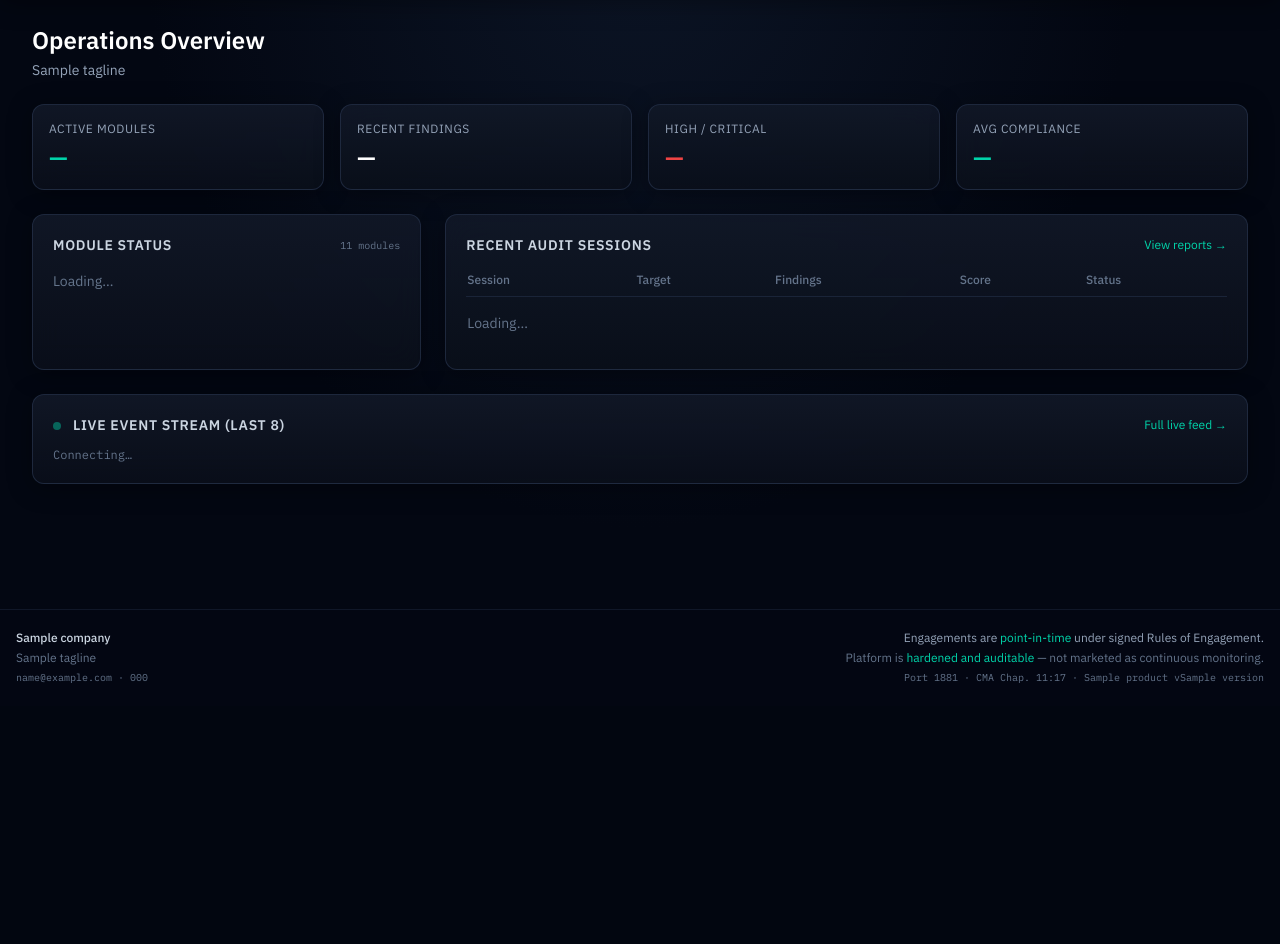
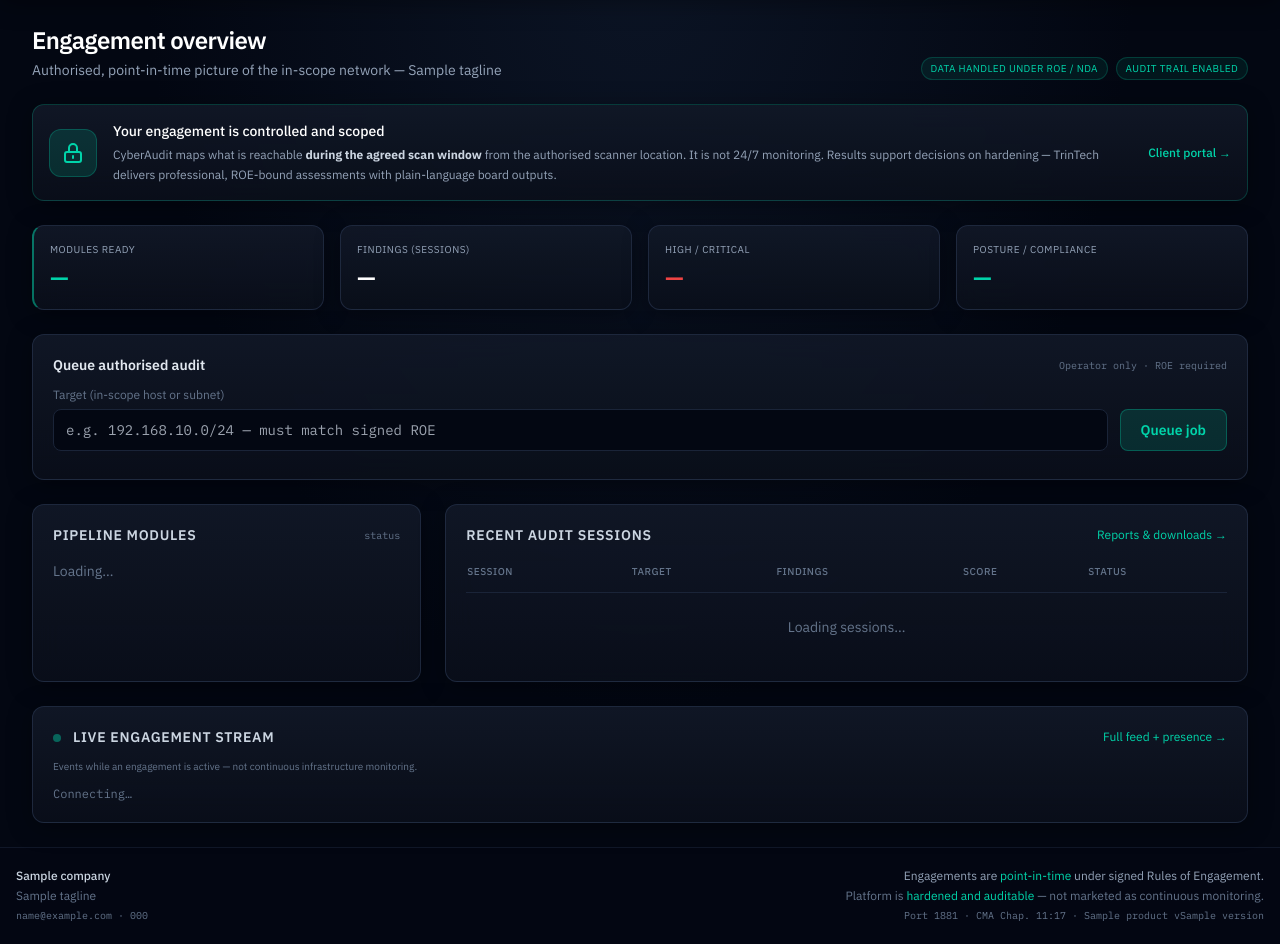
Before and after one commit to trintechdigitaldefense/cyberaudit-dashboard, a Python web app: template templates/index.html in a window 1280 px wide. Shown: the part 94-1038 px from the top of the page. Before the commit the page ends 777 px from the top, so only its background shows below. Run offline with Jinja, Linux system fonts and the light colour scheme; the template is opened without the code that fills it: most values are stand-ins (such as "Sample title", 1, 10 or a date in 2020); some libraries are stand-ins or nearby versions.

Commit message:
ui: professional engagement overview with trust banner and ROE messaging

```diff
--- a/templates/index.html
+++ b/templates/index.html
@@ -2,59 +2,99 @@
 {% block title %}Overview{% endblock %}
 
 {% block content %}
-<div class="mb-6">
-  <h1 class="text-2xl font-semibold text-white">Operations Overview</h1>
-  <p class="text-sm text-slate-400 mt-1">{{ company.tagline }}</p>
+<div class="mb-6 flex flex-col lg:flex-row lg:items-end lg:justify-between gap-4">
+  <div>
+    <h1 class="text-2xl font-semibold text-white tracking-tight">Engagement overview</h1>
+    <p class="text-sm text-slate-400 mt-1">Authorised, point-in-time picture of the in-scope network — {{ company.tagline }}</p>
+  </div>
+  <div class="flex flex-wrap gap-2">
+    <span class="trust-chip">Data handled under ROE / NDA</span>
+    <span class="trust-chip">Audit trail enabled</span>
+  </div>
+</div>
+
+<div class="glass glass-accent rounded-xl p-4 mb-6 flex flex-col sm:flex-row gap-4 items-start sm:items-center">
+  <div class="flex-shrink-0 w-12 h-12 rounded-xl bg-cyber-accent/15 border border-cyber-accent/25 flex items-center justify-center">
+    <svg class="w-6 h-6 text-cyber-accent" fill="none" stroke="currentColor" viewBox="0 0 24 24">
+      <path stroke-linecap="round" stroke-linejoin="round" stroke-width="2" d="M12 15v2m-6 4h12a2 2 0 002-2v-6a2 2 0 00-2-2H6a2 2 0 00-2 2v6a2 2 0 002 2zm10-10V7a4 4 0 00-8 0v4h8z"/>
+    </svg>
+  </div>
+  <div class="flex-1 min-w-0">
+    <div class="text-sm font-medium text-white">Your engagement is controlled and scoped</div>
+    <p class="text-xs text-slate-400 mt-1 leading-relaxed">
+      CyberAudit maps what is reachable <strong class="text-slate-300">during the agreed scan window</strong> from the authorised scanner location.
+      It is not 24/7 monitoring. Results support decisions on hardening — TrinTech delivers professional, ROE-bound assessments with plain-language board outputs.
+    </p>
+  </div>
+  <a href="/portal" class="text-xs font-medium text-cyber-accent hover:underline whitespace-nowrap">Client portal →</a>
 </div>
 
 <div class="grid grid-cols-2 md:grid-cols-4 gap-4 mb-6" id="kpi-row">
-  <div class="glass rounded-xl p-4 glow">
-    <div class="text-xs text-slate-400 uppercase tracking-wider">Active Modules</div>
-    <div class="text-2xl font-semibold text-cyber-accent mt-1" id="kpi-running">—</div>
+  <div class="glass rounded-xl p-4 border-l-2 border-l-cyber-accent/50">
+    <div class="text-[10px] text-slate-400 uppercase tracking-wider">Modules ready</div>
+    <div class="text-2xl font-semibold text-cyber-accent mt-1 tabular-nums" id="kpi-running">—</div>
   </div>
   <div class="glass rounded-xl p-4">
-    <div class="text-xs text-slate-400 uppercase tracking-wider">Recent Findings</div>
-    <div class="text-2xl font-semibold text-white mt-1" id="kpi-findings">—</div>
+    <div class="text-[10px] text-slate-400 uppercase tracking-wider">Findings (sessions)</div>
+    <div class="text-2xl font-semibold text-white mt-1 tabular-nums" id="kpi-findings">—</div>
   </div>
   <div class="glass rounded-xl p-4">
-    <div class="text-xs text-slate-400 uppercase tracking-wider">High / Critical</div>
-    <div class="text-2xl font-semibold text-cyber-danger mt-1" id="kpi-high">—</div>
+    <div class="text-[10px] text-slate-400 uppercase tracking-wider">High / critical</div>
+    <div class="text-2xl font-semibold text-cyber-danger mt-1 tabular-nums" id="kpi-high">—</div>
   </div>
   <div class="glass rounded-xl p-4">
-    <div class="text-xs text-slate-400 uppercase tracking-wider">Avg Compliance</div>
-    <div class="text-2xl font-semibold text-cyber-accent mt-1" id="kpi-compliance">—</div>
+    <div class="text-[10px] text-slate-400 uppercase tracking-wider">Posture / compliance</div>
+    <div class="text-2xl font-semibold text-cyber-accent mt-1 tabular-nums" id="kpi-compliance">—</div>
   </div>
+</div>
+
+<div class="glass rounded-xl p-5 mb-6">
+  <div class="flex items-center justify-between mb-3">
+    <h2 class="text-sm font-semibold text-slate-200">Queue authorised audit</h2>
+    <span class="text-[10px] font-mono text-slate-500">Operator only · ROE required</span>
+  </div>
+  <div class="flex flex-col sm:flex-row gap-3 items-stretch sm:items-end">
+    <div class="flex-1">
+      <label class="text-xs text-slate-500 block mb-1.5">Target (in-scope host or subnet)</label>
+      <input id="audit-target" type="text" placeholder="e.g. 192.168.10.0/24 — must match signed ROE"
+             class="w-full rounded-lg bg-cyber-950 border border-cyber-700 px-3 py-2.5 text-sm text-white focus:outline-none focus:border-cyber-accent font-mono">
+    </div>
+    <button id="btn-start-audit" type="button"
+            class="px-5 py-2.5 rounded-lg bg-cyber-accent/15 text-cyber-accent border border-cyber-accent/30 hover:bg-cyber-accent/25 text-sm font-semibold transition">
+      Queue job
+    </button>
+  </div>
+  <p id="audit-msg" class="text-xs text-slate-500 mt-2"></p>
 </div>
 
 <div class="grid grid-cols-1 lg:grid-cols-3 gap-6">
   <div class="lg:col-span-1 glass rounded-xl p-5">
     <div class="flex items-center justify-between mb-4">
-      <h2 class="text-sm font-semibold uppercase tracking-wider text-slate-300">Module Status</h2>
-      <span class="text-[10px] font-mono text-slate-500">11 modules</span>
+      <h2 class="text-sm font-semibold uppercase tracking-wider text-slate-300">Pipeline modules</h2>
+      <span class="text-[10px] font-mono text-slate-500">status</span>
     </div>
     <div id="module-list" class="space-y-2 max-h-96 overflow-y-auto pr-1">
       <div class="text-slate-500 text-sm">Loading…</div>
     </div>
   </div>
-
   <div class="lg:col-span-2 glass rounded-xl p-5">
     <div class="flex items-center justify-between mb-4">
-      <h2 class="text-sm font-semibold uppercase tracking-wider text-slate-300">Recent Audit Sessions</h2>
-      <a href="/reports" class="text-xs text-cyber-accent hover:underline">View reports →</a>
+      <h2 class="text-sm font-semibold uppercase tracking-wider text-slate-300">Recent audit sessions</h2>
+      <a href="/reports" class="text-xs text-cyber-accent hover:underline">Reports & downloads →</a>
     </div>
     <div class="overflow-x-auto">
       <table class="w-full text-sm">
         <thead>
-          <tr class="text-left text-xs text-slate-500 border-b border-cyber-700">
-            <th class="pb-2 font-medium">Session</th>
-            <th class="pb-2 font-medium">Target</th>
-            <th class="pb-2 font-medium">Findings</th>
-            <th class="pb-2 font-medium">Score</th>
-            <th class="pb-2 font-medium">Status</th>
+          <tr class="text-left text-[10px] uppercase tracking-wider text-slate-500 border-b border-cyber-700">
+            <th class="pb-2.5 font-medium">Session</th>
+            <th class="pb-2.5 font-medium">Target</th>
+            <th class="pb-2.5 font-medium">Findings</th>
+            <th class="pb-2.5 font-medium">Score</th>
+            <th class="pb-2.5 font-medium">Status</th>
           </tr>
         </thead>
         <tbody id="session-table" class="divide-y divide-cyber-800">
-          <tr><td colspan="5" class="py-4 text-slate-500">Loading…</td></tr>
+          <tr><td colspan="5" class="py-6 text-slate-500 text-center">Loading sessions…</td></tr>
         </tbody>
       </table>
     </div>
@@ -65,10 +105,11 @@
   <div class="flex items-center justify-between mb-3">
     <h2 class="text-sm font-semibold uppercase tracking-wider text-slate-300">
       <span class="inline-block w-2 h-2 rounded-full bg-cyber-accent pulse-dot mr-2"></span>
-      Live Event Stream (last 8)
+      Live engagement stream
     </h2>
-    <a href="/live" class="text-xs text-cyber-accent hover:underline">Full live feed →</a>
+    <a href="/live" class="text-xs text-cyber-accent hover:underline">Full feed + presence →</a>
   </div>
+  <p class="text-[10px] text-slate-500 mb-3">Events while an engagement is active — not continuous infrastructure monitoring.</p>
   <div id="live-preview" class="space-y-2 font-mono text-xs">
     <div class="text-slate-500">Connecting…</div>
   </div>
@@ -81,58 +122,82 @@ async function refreshOverview() {
   try {
     const res = await fetch('/api/status');
     const data = await res.json();
-    const running = data.modules.filter(m => m.status === 'running').length;
-    document.getElementById('kpi-running').textContent = running;
-    const totalFindings = data.sessions.reduce((s, x) => s + (x.findings_count || 0), 0);
+    const running = (data.modules || []).filter(m => m.status === 'running').length;
+    const total = (data.modules || []).length;
+    document.getElementById('kpi-running').textContent = running ? (running + ' / ' + total) : (total + ' ready');
+    const totalFindings = (data.sessions || []).reduce((s, x) => s + (x.findings_count || 0), 0);
     document.getElementById('kpi-findings').textContent = totalFindings;
-    const high = data.sessions.reduce((s, x) => s + (x.high_severity || 0), 0);
+    const high = (data.sessions || []).reduce((s, x) => s + (x.high_severity || 0), 0);
     document.getElementById('kpi-high').textContent = high;
-    const scores = data.sessions.filter(s => s.compliance_score).map(s => s.compliance_score);
-    const avg = scores.length ? (scores.reduce((a,b)=>a+b,0)/scores.length).toFixed(1) : '—';
-    document.getElementById('kpi-compliance').textContent = avg + '%';
+    const scores = (data.sessions || []).filter(s => s.compliance_score).map(s => s.compliance_score);
+    document.getElementById('kpi-compliance').textContent = scores.length
+      ? Math.round(scores.reduce((a,b)=>a+b,0)/scores.length) + '%'
+      : '—';
 
-    const ml = document.getElementById('module-list');
-    ml.innerHTML = data.modules.map(m => {
-      const statusColor = m.status === 'running' ? 'bg-cyber-accent' : 'bg-slate-600';
-      const short = m.module_name.replace('_module', '').replace(/_/g, ' ');
-      return `<div class="flex items-center justify-between py-1.5 px-2 rounded hover:bg-cyber-800/50">
-          <div class="flex items-center gap-2">
-            <span class="w-1.5 h-1.5 rounded-full ${statusColor}"></span>
-            <span class="text-sm capitalize">${short}</span>
-          </div>
-          <span class="text-[10px] font-mono text-slate-500">${m.status}</span>
+    const list = document.getElementById('module-list');
+    if (data.modules && data.modules.length) {
+      list.innerHTML = data.modules.map(m => {
+        const st = (m.status || 'idle').toLowerCase();
+        const color = st === 'running' ? 'bg-cyber-accent' : st === 'error' ? 'bg-cyber-danger' : st === 'ok' ? 'bg-cyber-info' : 'bg-slate-600';
+        const name = (m.name || m.module_name || m.id || '').replace(/_/g,' ').replace('module','');
+        return `<div class="flex items-center justify-between py-1.5 px-2 rounded-lg hover:bg-cyber-800/50">
+          <span class="text-xs text-slate-300 truncate">${name}</span>
+          <span class="flex items-center gap-1.5 text-[10px] font-mono text-slate-500">
+            <span class="w-1.5 h-1.5 rounded-full ${color}"></span>${st}
+          </span>
         </div>`;
-    }).join('');
+      }).join('');
+    } else {
+      list.innerHTML = '<div class="text-slate-500 text-sm">No modules registered yet</div>';
+    }
 
-    const st = document.getElementById('session-table');
-    st.innerHTML = data.sessions.map(s => `
-      <tr class="hover:bg-cyber-800/30">
-        <td class="py-2.5 font-mono text-xs text-cyber-accent">${s.session_id}</td>
-        <td class="py-2.5 text-slate-300">${s.target}</td>
-        <td class="py-2.5">
-          <span class="text-cyber-danger">${s.high_severity}H</span>
-          <span class="text-cyber-warn ml-1">${s.medium_severity}M</span>
-          <span class="text-slate-400 ml-1">${s.low_severity}L</span>
-        </td>
-        <td class="py-2.5 font-mono">${s.compliance_score}%</td>
-        <td class="py-2.5"><span class="text-xs px-2 py-0.5 rounded bg-green-900/40 text-green-400">${s.status}</span></td>
-      </tr>`).join('');
+    const tbody = document.getElementById('session-table');
+    if (data.sessions && data.sessions.length) {
+      tbody.innerHTML = data.sessions.slice(0, 8).map(s => `
+        <tr class="hover:bg-cyber-800/30">
+          <td class="py-2.5 font-mono text-xs text-slate-300">${s.session_id || '—'}</td>
+          <td class="py-2.5 text-xs text-slate-400 font-mono">${s.target || '—'}</td>
+          <td class="py-2.5 text-xs">${s.findings_count || 0}</td>
+          <td class="py-2.5 text-xs text-cyber-accent">${s.compliance_score != null ? s.compliance_score : '—'}</td>
+          <td class="py-2.5"><span class="text-[10px] uppercase tracking-wide px-2 py-0.5 rounded bg-cyber-800 text-slate-300">${s.status || '—'}</span></td>
+        </tr>`).join('');
+    } else {
+      tbody.innerHTML = '<tr><td colspan="5" class="py-8 text-center text-slate-500 text-sm">No sessions yet — queue an authorised target above</td></tr>';
+    }
 
     const lp = document.getElementById('live-preview');
-    lp.innerHTML = data.recent_events.slice(0, 8).map(e => {
-      const sevClass = 'sev-' + (e.severity || 'info');
-      return `<div class="flex gap-3 py-1 border-b border-cyber-800/50">
-        <span class="text-slate-500 shrink-0">${e.timestamp.split(' ')[1] || e.timestamp}</span>
-        <span class="${sevClass} uppercase text-[10px] w-14 shrink-0">${e.severity}</span>
-        <span class="text-slate-400 shrink-0 w-36 truncate">${e.module.replace('_module','')}</span>
-        <span class="text-slate-200 truncate">${e.message}</span>
-      </div>`;
-    }).join('');
-  } catch (err) {
-    console.error(err);
-  }
+    const events = data.recent_events || [];
+    if (events.length) {
+      lp.innerHTML = events.slice(0, 8).map(e => `
+        <div class="flex gap-3 py-1 border-b border-cyber-900/60">
+          <span class="text-slate-600 w-36 shrink-0">${e.timestamp || ''}</span>
+          <span class="sev-${e.severity || 'info'} w-14 uppercase shrink-0">${e.severity || 'info'}</span>
+          <span class="text-slate-400 w-32 truncate shrink-0">${(e.module || '').replace('_module','')}</span>
+          <span class="text-slate-200 truncate">${e.message || ''}</span>
+        </div>`).join('');
+    }
+  } catch (e) { console.warn(e); }
 }
+
+document.getElementById('btn-start-audit')?.addEventListener('click', async () => {
+  const target = document.getElementById('audit-target').value.trim();
+  const msg = document.getElementById('audit-msg');
+  if (!target) { msg.textContent = 'Enter an in-scope target from your ROE.'; return; }
+  msg.textContent = 'Queueing…';
+  try {
+    const res = await fetch('/api/jobs', {
+      method: 'POST',
+      headers: {'Content-Type': 'application/json'},
+      credentials: 'same-origin',
+      body: JSON.stringify({ target })
+    });
+    const data = await res.json().catch(() => ({}));
+    if (res.ok) msg.textContent = data.message || 'Job queued — watch Live Feed for progress.';
+    else msg.textContent = data.error || ('Failed (' + res.status + ')');
+  } catch (e) { msg.textContent = 'Request failed'; }
+});
+
 refreshOverview();
-setInterval(refreshOverview, 8000);
+setInterval(refreshOverview, 12000);
 </script>
 {% endblock %}
```
